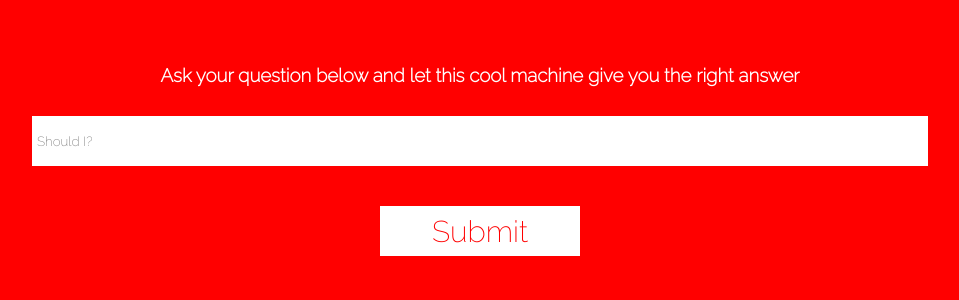
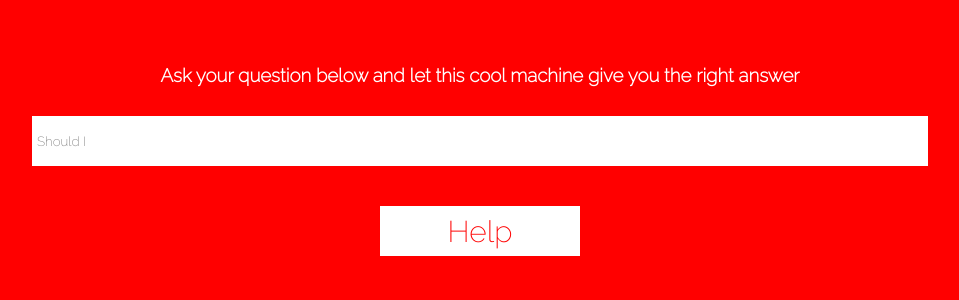
Before and after one commit to mikaelaalu/should-i, a React (Create React App) app in the folder should-i/: page / in a window 1280 px wide. Shown: the top 300 px of the page, without its empty margins (160-1119 px from the left). Built offline with nearby package versions, Linux system fonts and the light colour scheme.

Commit message:
Update styling

```diff
--- a/should-i/src/App.css
+++ b/should-i/src/App.css
@@ -40,6 +40,17 @@ section {
   margin-bottom: 30px;
 }
 
+.questionContainer {
+  display: flex;
+  flex-direction: column;
+  align-items: center;
+}
+
 .question {
   font-size: 18px;
 }
+
+.answer {
+  color: black;
+  font-size: 50px;
+}
--- a/should-i/src/App.js
+++ b/should-i/src/App.js
@@ -4,13 +4,17 @@ import "./App.css";
 function App() {
   const [question, setQuestion] = useState("");
   const [isQuestion, setIsQuestion] = useState(false);
-
+  const [answer, setAnswer] = useState("");
   const handleInput = () => {
+    //clear input field after submit
     setQuestion("");
   };
 
-  const getAnswer = () => {
+  const displayQuestion = () => {
     setIsQuestion(true);
+
+    const answers = ["Yes", "No"];
+    setAnswer(answers[Math.floor(Math.random() * answers.length)]);
   };
 
   return (
@@ -21,16 +25,21 @@ function App() {
       </h3>
       <input
         className="inputField"
-        placeholder="Should I?"
+        placeholder="Should I"
         value={question}
         onChange={(e) => setQuestion(e.target.value)}
         onClick={handleInput}
       />
-      <button className="button" onClick={getAnswer}>
-        Submit
+      <button className="button" onClick={displayQuestion}>
+        Help
       </button>
 
-      {isQuestion && <p className="question">{question}</p>}
+      {isQuestion && (
+        <div className="questionContainer">
+          <p className="question">{question}</p>
+          <p className="answer">{answer}</p>
+        </div>
+      )}
     </section>
   );
 }
```
